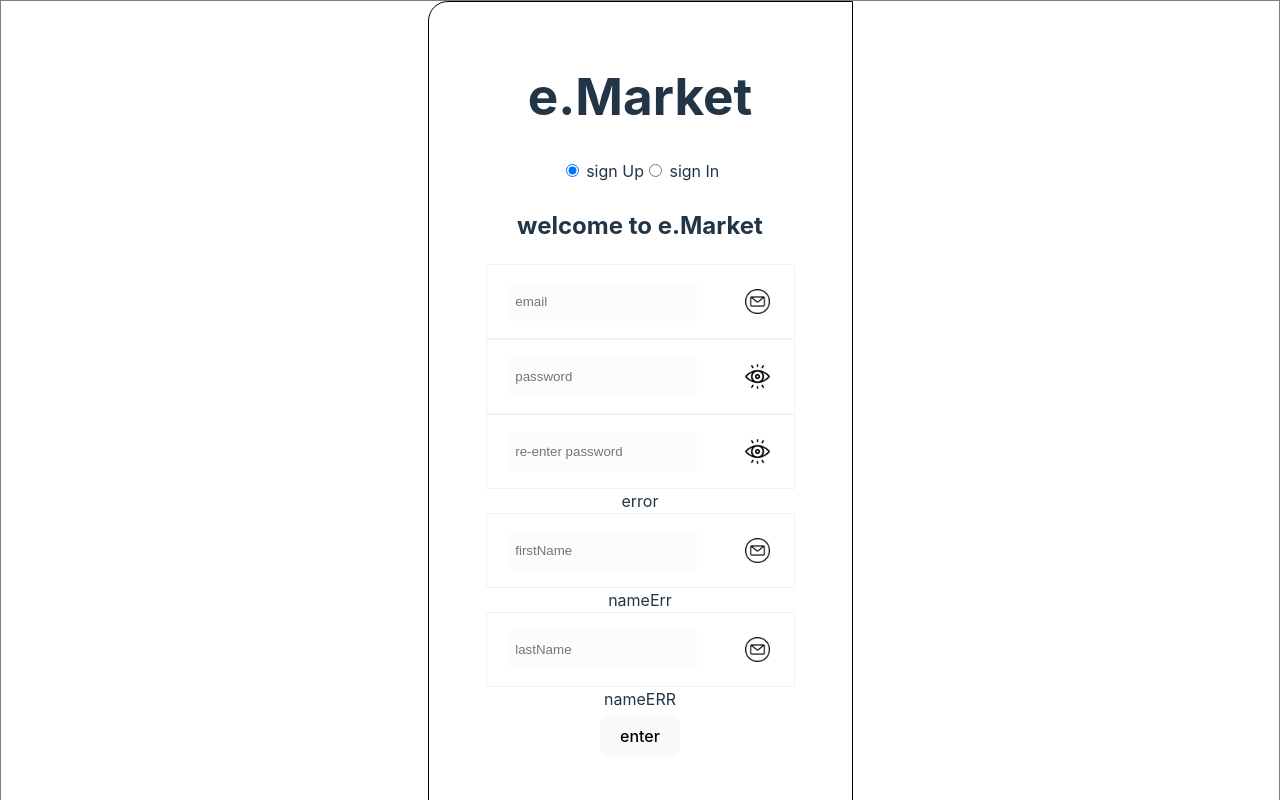
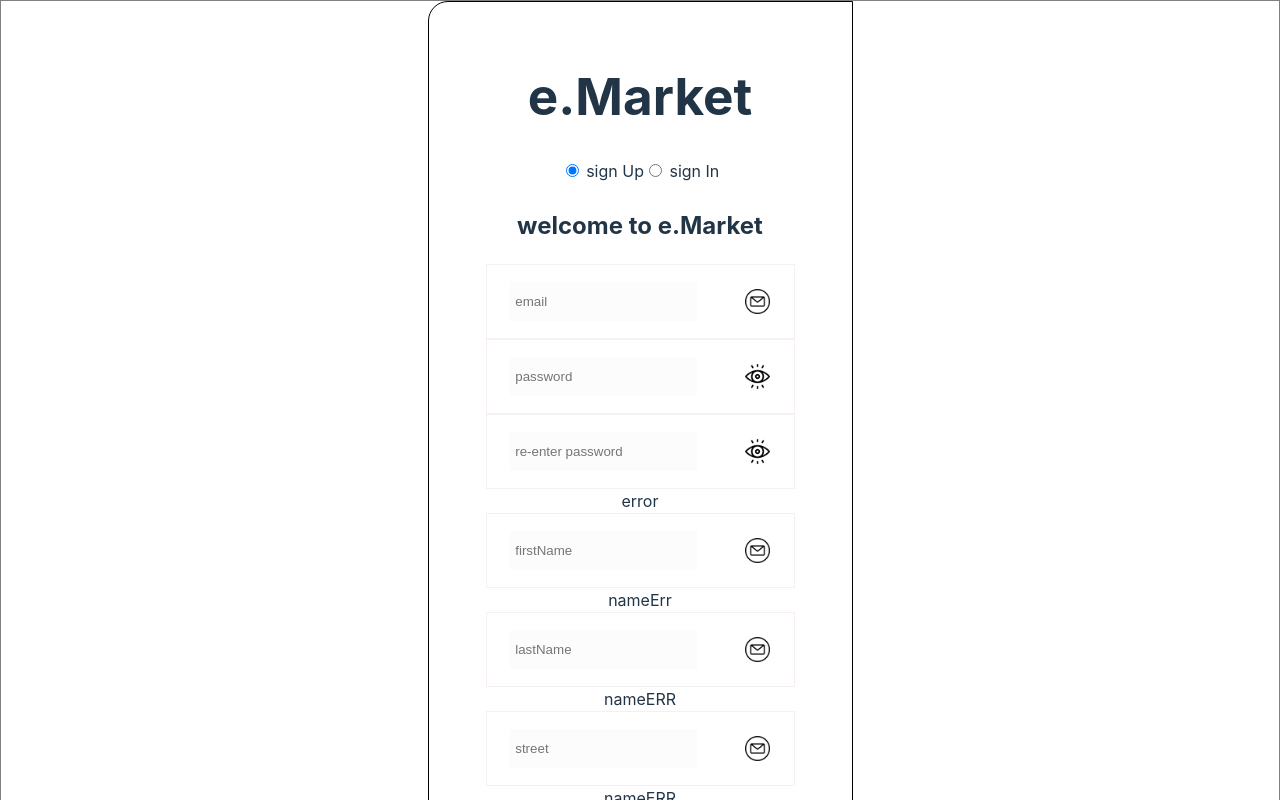
Before and after one commit to Deppravacion/ecomm, a React (Vite) app: page / in a window 1280 px wide. Both pictures are taken after a click on the radio button "sign Up". Shown: the top 800 px of the page. Built offline with nearby package versions, Linux system fonts and the light colour scheme.

Commit message:
we be saving

```diff
--- a/src/components/signUp/SignUp.jsx
+++ b/src/components/signUp/SignUp.jsx
@@ -4,6 +4,11 @@ import style from '../welcome/Welcome.module.css'
 import witness from '../../assets/witness.png'
 import hide from '../../assets/hide.png'
 import mail from '../../assets/mail.png'
+import city from '../../assets/city.png'
+import numbers from '../../assets/numbers.png'
+import usa from '../../assets/usa.png'
+import textOnly from '../../assets/textOnly.png'
+import street from '../../assets/street.png'
 
 class SignUp extends React.Component {
 
@@ -14,6 +19,7 @@ class SignUp extends React.Component {
         errorEmail: false,
         errorPassword: false,
         errorPasswordCheck: 'false',
+        errorEmpty: 'false',
         errorName: 'false',
         errorZip: 'false',
         eye: true,
@@ -45,6 +51,11 @@ class SignUp extends React.Component {
             { id: "passwordFieldCheck", type: this.state.eye ? 'password' : 'text', label: "re-enter password", name: 'passwordCheck', error: this.state.errorPasswordCheck ? 'error' : null, icon: this.state.eye ? witnessIcon : hideIcon},
             { id: "firstNameField", type: "text", label: "firstName", name: 'firstName', error: this.state.errorName ? 'nameErr' : null, icon: mailIcon},
             { id: "lastNameField", type: "text", label: "lastName", name: 'lastName', error: this.state.errorName ? 'nameERR' : null, icon: mailIcon},
+
+            { id: "streetField", type: "text", label: "street", name: 'street', error: this.state.errorEmpty ? 'nameERR' : null, icon: mailIcon},
+            { id: "cityField", type: "text", label: "lastName", name: 'lastName', error: this.state.errorEmpty ? 'nameERR' : null, icon: mailIcon},
+            { id: "stateField", type: "text", label: "lastName", name: 'lastName', error: this.state.errorEmpty ? 'nameERR' : null, icon: mailIcon},
+            { id: "zipField", type: "text", label: "lastName", name: 'lastName', error: this.state.errorZip ? 'nameERR' : null, icon: mailIcon},
         ]
 
         return(
```
Also changed, not shown: src/assets/usa.png (renamed from src/assets/united-states-of-america.png).
